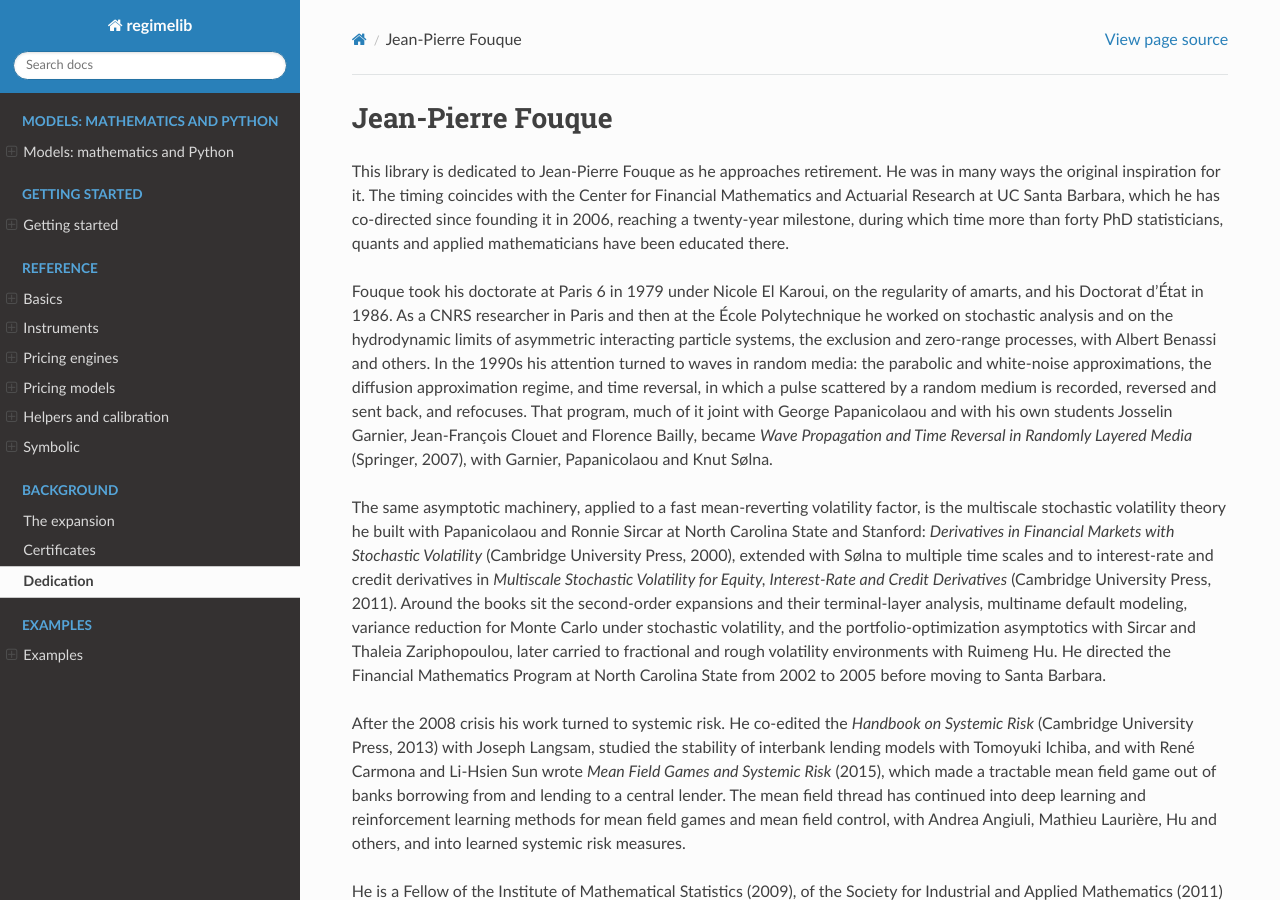
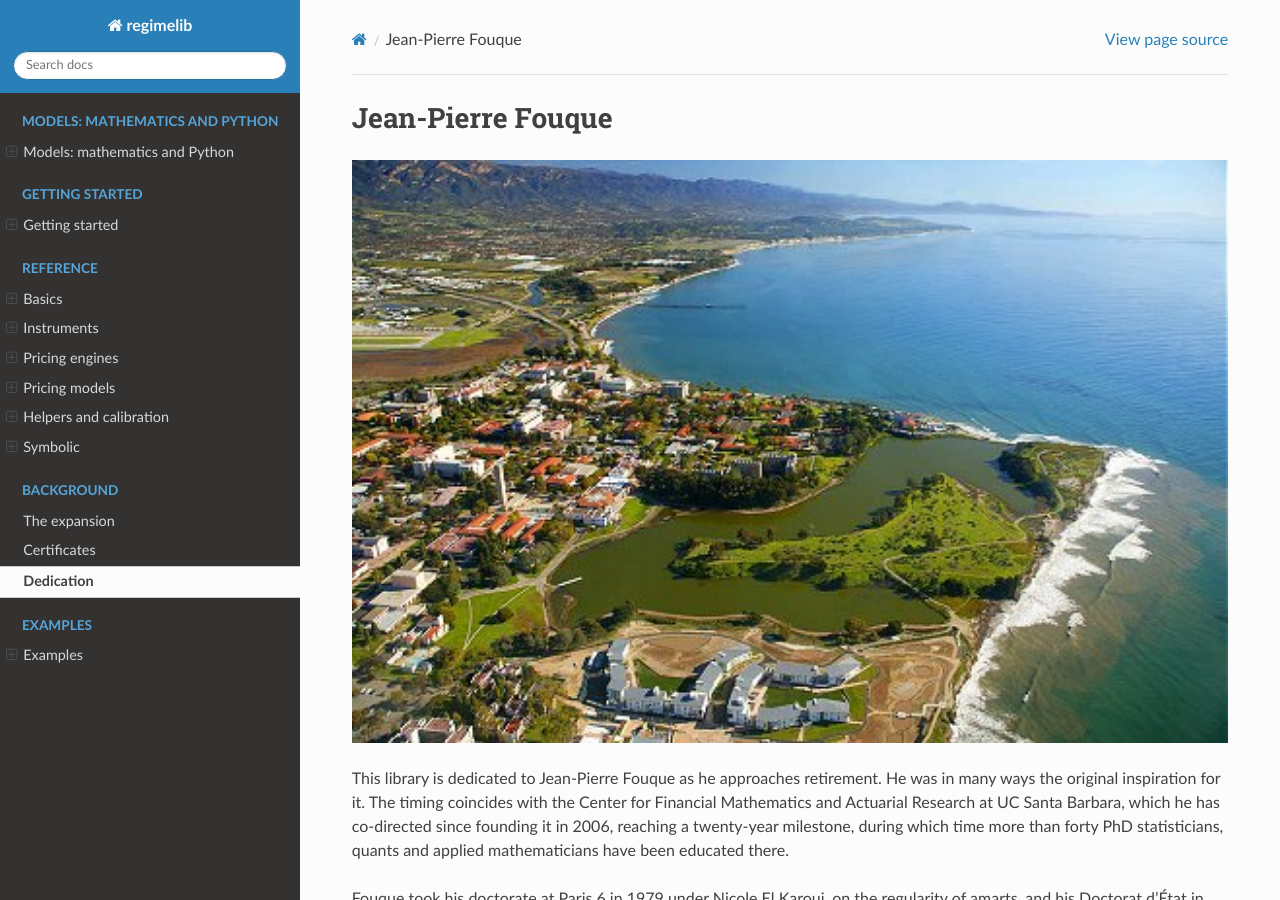
Before and after one commit to microprediction/regimelib, a Sphinx documentation site: the page built from docs/cfmar.rst, in a window 1280 px wide and 900 px high. Built offline with Sphinx 7.4.7 and the Read the Docs theme 3.1.0, drawn with Linux system fonts in a browser that asks for light colours.

Commit message:
Dedication page: aerial photo of the UCSB campus
Co-Authored-By: Claude Fable 5.1 <noreply@anthropic.com>

```diff
--- a/docs/cfmar.rst
+++ b/docs/cfmar.rst
@@ -1,5 +1,9 @@
 Jean-Pierre Fouque
 ==================
+
+.. image:: _static/ucsb-campus.jpg
+   :alt: Aerial view of the UC Santa Barbara campus on the Pacific coast
+   :width: 100%
 
 This library is dedicated to Jean-Pierre Fouque as he approaches retirement. He was in many ways the original
 inspiration for it. The timing coincides with the Center for Financial Mathematics and Actuarial Research at UC
```
Also changed, not shown: docs/_static/ucsb-campus.jpg (added).
